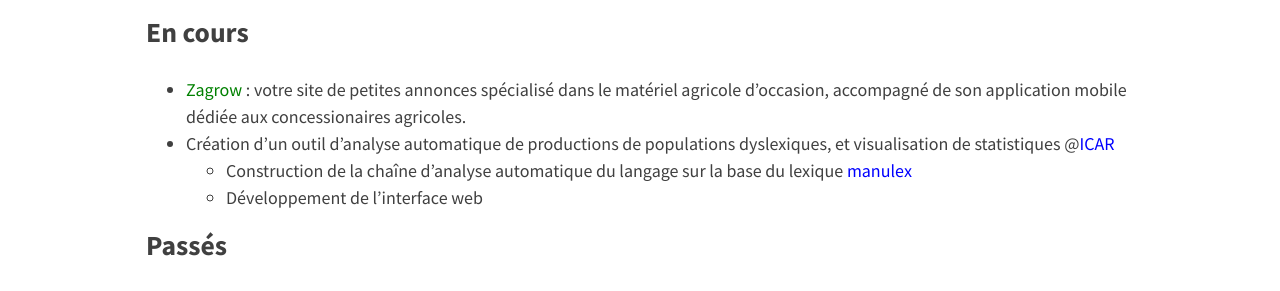
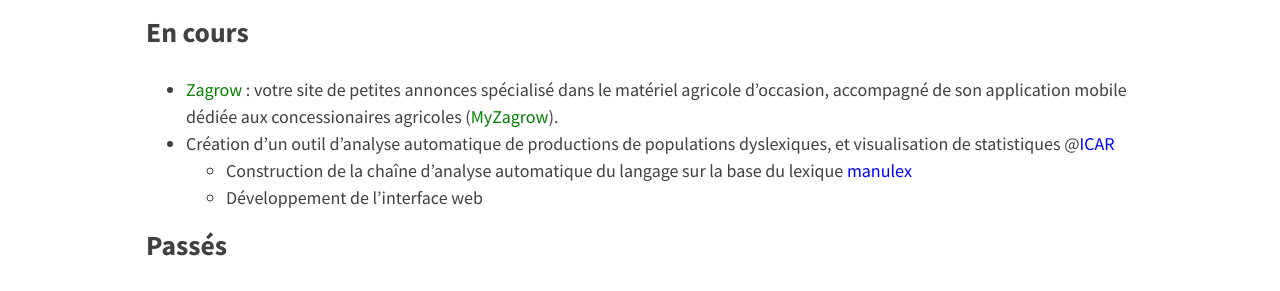
Before and after one commit to ludivinero/ludivinero.github.io, a Jekyll site: the page built from projets.md, in a window 1280 px wide. Shown: the part 452-743 px from the top of the page. Built offline with Jekyll 4.4.1, drawn with Linux system fonts in a browser that asks for light colours; nearby versions of some CDN libraries.

Commit message:
Update projets.md

```diff
--- a/projets.md
+++ b/projets.md
@@ -7,7 +7,7 @@ entries_layout: list
 ---
 
 ## En cours
-- <a href="https://zagrow.fr/" style="color:green; text-decoration:none;">Zagrow</a> : votre site de petites annonces spécialisé dans le matériel agricole d'occasion, accompagné de son application mobile dédiée aux concessionaires agricoles.
+- <a href="https://zagrow.fr/" style="color:green; text-decoration:none;">Zagrow</a> : votre site de petites annonces spécialisé dans le matériel agricole d'occasion, accompagné de son application mobile dédiée aux concessionaires agricoles (<a href="https://www.zagrow.fr/become-partner" style="color:green; text-decoration:none;">MyZagrow</a>).
 - Création d'un outil d'analyse automatique de productions de populations dyslexiques, et visualisation de statistiques @<a href="http://icar.cnrs.fr/recherche/interactions-cognitions/equipe-12/" style="color:blue; text-decoration:none;">ICAR</a>
   - Construction de la chaîne d'analyse automatique du langage sur la base du lexique <a href="http://www.manulex.org/fr/home.html" style="color:blue; text-decoration:none;">manulex</a>
   - Développement de l'interface web
```
